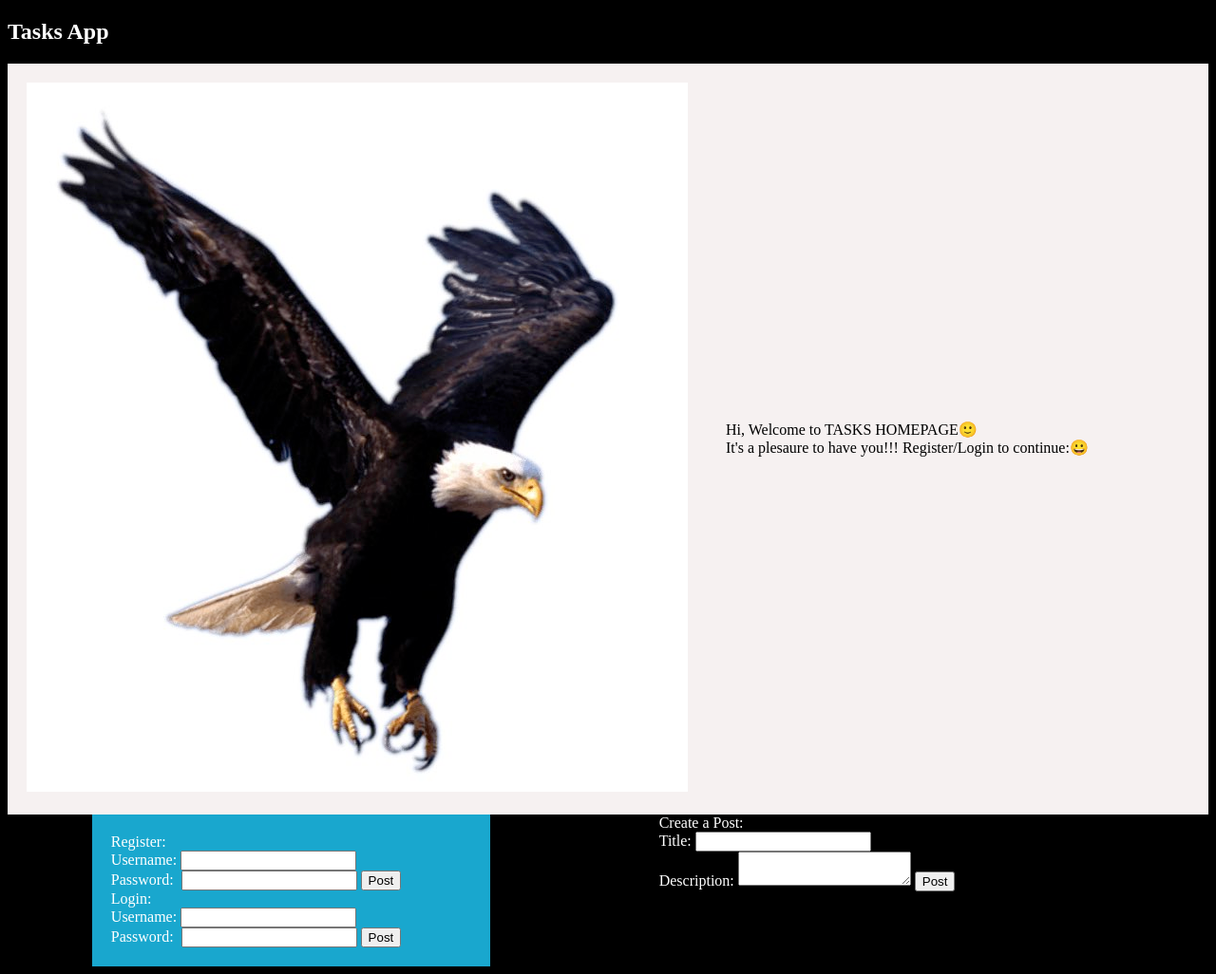
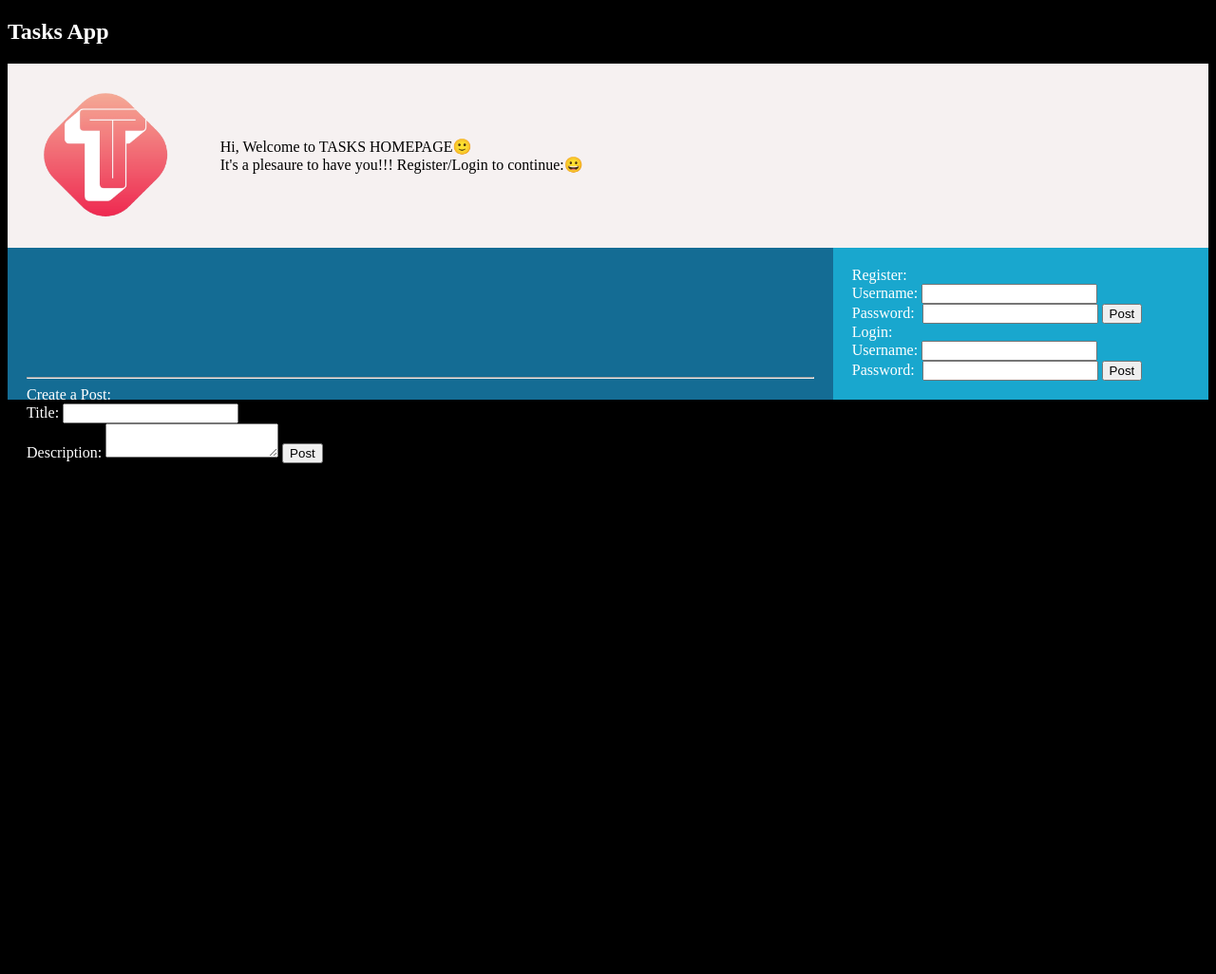
Before and after one commit to Tasks312/Tasks-312Project, a Python web app: template App/templates/index.html in a window 1280 px wide. Shown: the whole page at 95% size. After the commit the page ends 488 px from the top, so only its background shows below. Run offline with Jinja, Linux system fonts and the light colour scheme; the template is opened without the code that fills it, so the values that code supplies are empty.

Commit message:
Fixed the templates and static css file
Fixed the templates,
Updated the index.html in how it looks, made it took look similar to that of previous index.html and managed to fix template issues.
Rearranged post forms in better position then it was.
updated style.css for our project part 2 and the new index.html
like everything chat -> converted to posts.

```diff
--- a/App/static/css/style.css
+++ b/App/static/css/style.css
@@ -6,18 +6,18 @@ body {
 
 .my_image {
     /*width: 120px;*/
-    height: 80%;
+    max-height: 150px;
 }
 
 img.post {
     width: 120px;
 }
 
-.title{
+.title {
     height: 5%;
 }
 
-.header{
+.header {
     display: flex;
     /*justify-content: space-around;*/
     background-color: #F6F1F1;
@@ -26,13 +26,13 @@ img.post {
     align-items: center;
 }
 
-.contents{
+.contents {
     display: flex;
     justify-content: space-around;
     height: 78%
 }
 
-.chat{
+.posts {
     /*height:100%;*/
     width: 70%;
     background-color: #146C94;
@@ -40,7 +40,7 @@ img.post {
     /*overflow: scroll;*/
 }
 
-#chat-messages{
+#post-history {
     height: 90%;
     /*width: 70%;*/
     /*background-color: aqua;*/
@@ -48,7 +48,7 @@ img.post {
     overflow: scroll;
 }
 
-.chat-form{
+.post-form {
     /*width: 70%;*/
     /*background-color: aqua;*/
     /*padding: 20px;*/
@@ -56,12 +56,12 @@ img.post {
     height: 30px;
 }
 
-.user-list{
+.user-list {
     width: 30%;
     background-color: #19A7CE;
     padding: 20px;
 }
 
-.header > div{
+.header > div {
     padding: 20px;
 }
--- a/App/templates/index.html
+++ b/App/templates/index.html
@@ -1,4 +1,6 @@
 <!DOCTYPE html>
+<html>
+
 <head>
     <title>Project Part 2</title>
     <link rel="stylesheet" type="text/css" href="static/css/style.css">
@@ -13,7 +15,7 @@
 
 <div class="header">
     <div>
-            <img src="static/images/eagle.jpg" alt="TASKS Favicon" class="my_image"/></div>
+        <img src="\static\images\TASKSFavicon.png" alt="It's A favicon" class="my_image"/></div>
     <div>
         <p id="paragraph">
             Hi, Welcome to TASKS HOMEPAGE🙂
@@ -23,6 +25,27 @@
 
 
 <div class="contents">
+    <div class="posts">
+        <div id ="post-history">
+        </div>
+
+        <div class="post-form">
+            <hr>
+            Create a Post:
+            <form action="/create_post" method="post" enctype="application/x-www-form-urlencoded">
+                <label>Title:
+                    <input type="text" name="title" id="title"/>
+                </label>
+                <br/>
+                <label>Description:
+                    <textarea name="description" id="description"></textarea>
+                </label>
+                <input type="submit" value="Post" >
+            </form>
+        </div>
+    </div>
+
+
     <div class="user-list">
         Register:
         <form action="/register" method="post" enctype="application/x-www-form-urlencoded">
@@ -48,36 +71,8 @@
             <input type="submit" value="Post">
         </form>
 
-
     </div>
-
-    <div class="post-creation">
-        Create a Post:
-        <form action="/create_post" method="post" enctype="application/x-www-form-urlencoded">
-            <label>Title:
-                <input type="text" name="title" id="title"/>
-            </label>
-            <br/>
-            <label>Description:
-                <textarea name="description" id="description"></textarea>
-            </label>
-            <input type="submit" value="Post" >
-        </form>
 </div>
-
-    <div class="posts">
-        {% for post in posts %}
-            <div class="post" id="post">
-                <h3>{{ post.title }}</h3>
-                <p>{{ post.description }}</p>
-                <span>Posted by: {{ post.username }}</span>
-            </div>
-        {% endfor %}
-    </div>
-
-
-</div>
-
 
 <script src="static/js/function.js"></script>
 </body>
```
Lines whose indentation alone changed are shown as unchanged.
